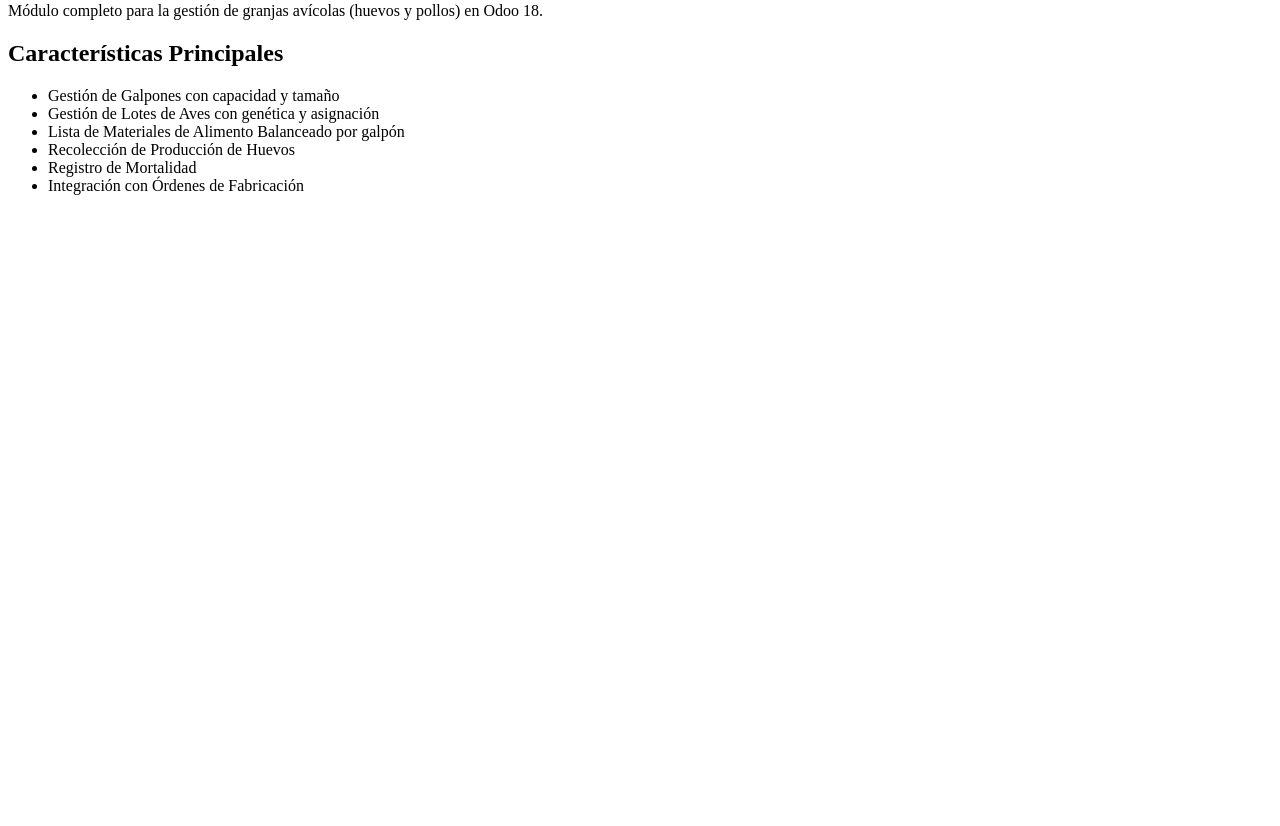
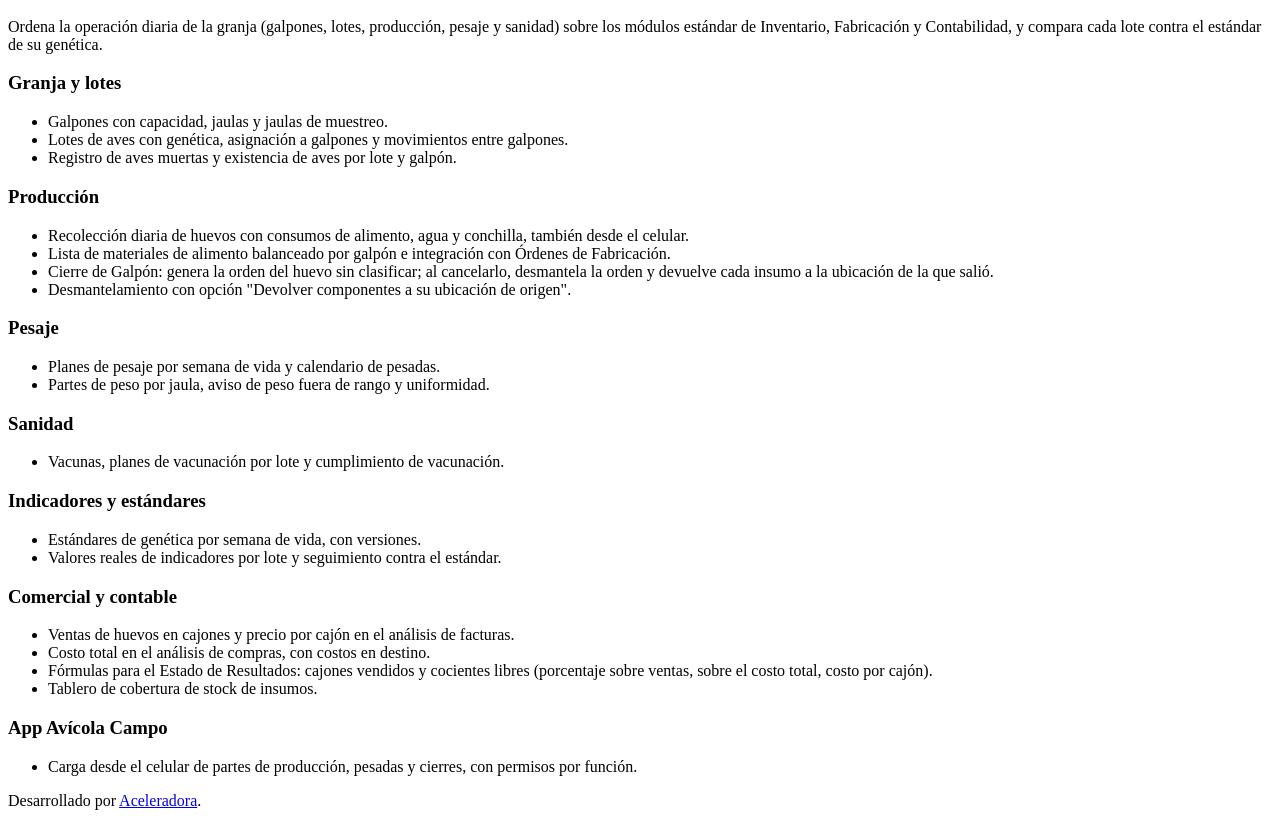
Before and after one commit to aceleradora-la/poultry_management, a plain HTML site: page static/description/index.html in a window 1280 px wide. Shown: the part 78-904 px from the top of the page. Before the commit the page ends 800 px from the top, so only its background shows below. Drawn offline with Linux system fonts and the light colour scheme.

Commit message:
chore(poultry 19.0.1.129.0): descripción, autor, web e ícono del módulo
Ícono en Aplicaciones (clave icon del manifest, el mismo SVG del menú),
descripción actualizada a Odoo 19 con las funciones actuales, autor
Aceleradora y web aceleradora.la. Se quita el README de la carpeta
description.

Co-Authored-By: Claude Opus 5.5 <noreply@anthropic.com>

```diff
--- a/static/description/index.html
+++ b/static/description/index.html
@@ -1,20 +1,70 @@
-<!DOCTYPE html>
-<html>
-<head>
-    <meta charset="utf-8">
-    <title>Poultry Management</title>
-</head>
-<body>
-    <h1>Poultry Management</h1>
-    <p>Módulo completo para la gestión de granjas avícolas (huevos y pollos) en Odoo 18.</p>
-    <h2>Características Principales</h2>
-    <ul>
-        <li>Gestión de Galpones con capacidad y tamaño</li>
-        <li>Gestión de Lotes de Aves con genética y asignación</li>
-        <li>Lista de Materiales de Alimento Balanceado por galpón</li>
-        <li>Recolección de Producción de Huevos</li>
-        <li>Registro de Mortalidad</li>
-        <li>Integración con Órdenes de Fabricación</li>
-    </ul>
-</body>
-</html>
+<section class="oe_container">
+    <div class="oe_row oe_spaced">
+        <h2 class="oe_slogan" style="color:#875A7B;">Gestión Avícola</h2>
+        <h3 class="oe_slogan">Granjas de huevos y pollos en Odoo 19: del lote de aves al costo por cajón</h3>
+        <p>
+            Ordena la operación diaria de la granja (galpones, lotes, producción, pesaje y sanidad)
+            sobre los módulos estándar de Inventario, Fabricación y Contabilidad, y compara cada
+            lote contra el estándar de su genética.
+        </p>
+    </div>
+</section>
+
+<section class="oe_container">
+    <div class="oe_row oe_spaced">
+        <h3>Granja y lotes</h3>
+        <ul>
+            <li>Galpones con capacidad, jaulas y jaulas de muestreo.</li>
+            <li>Lotes de aves con genética, asignación a galpones y movimientos entre galpones.</li>
+            <li>Registro de aves muertas y existencia de aves por lote y galpón.</li>
+        </ul>
+
+        <h3>Producción</h3>
+        <ul>
+            <li>Recolección diaria de huevos con consumos de alimento, agua y conchilla, también desde el celular.</li>
+            <li>Lista de materiales de alimento balanceado por galpón e integración con Órdenes de Fabricación.</li>
+            <li>Cierre de Galpón: genera la orden del huevo sin clasificar; al cancelarlo, desmantela la orden y
+                devuelve cada insumo a la ubicación de la que salió.</li>
+            <li>Desmantelamiento con opción "Devolver componentes a su ubicación de origen".</li>
+        </ul>
+
+        <h3>Pesaje</h3>
+        <ul>
+            <li>Planes de pesaje por semana de vida y calendario de pesadas.</li>
+            <li>Partes de peso por jaula, aviso de peso fuera de rango y uniformidad.</li>
+        </ul>
+
+        <h3>Sanidad</h3>
+        <ul>
+            <li>Vacunas, planes de vacunación por lote y cumplimiento de vacunación.</li>
+        </ul>
+
+        <h3>Indicadores y estándares</h3>
+        <ul>
+            <li>Estándares de genética por semana de vida, con versiones.</li>
+            <li>Valores reales de indicadores por lote y seguimiento contra el estándar.</li>
+        </ul>
+
+        <h3>Comercial y contable</h3>
+        <ul>
+            <li>Ventas de huevos en cajones y precio por cajón en el análisis de facturas.</li>
+            <li>Costo total en el análisis de compras, con costos en destino.</li>
+            <li>Fórmulas para el Estado de Resultados: cajones vendidos y cocientes libres
+                (porcentaje sobre ventas, sobre el costo total, costo por cajón).</li>
+            <li>Tablero de cobertura de stock de insumos.</li>
+        </ul>
+
+        <h3>App Avícola Campo</h3>
+        <ul>
+            <li>Carga desde el celular de partes de producción, pesadas y cierres, con permisos por función.</li>
+        </ul>
+    </div>
+</section>
+
+<section class="oe_container">
+    <div class="oe_row oe_spaced">
+        <p>
+            Desarrollado por <a href="https://aceleradora.la" target="_blank">Aceleradora</a>.
+        </p>
+    </div>
+</section>
```
Also changed, not shown: 2 other files.
